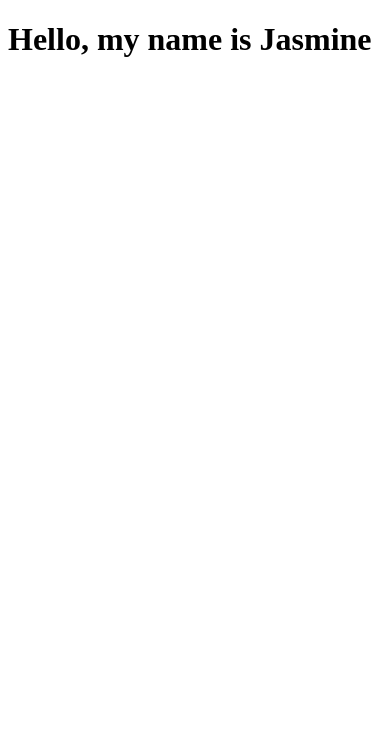
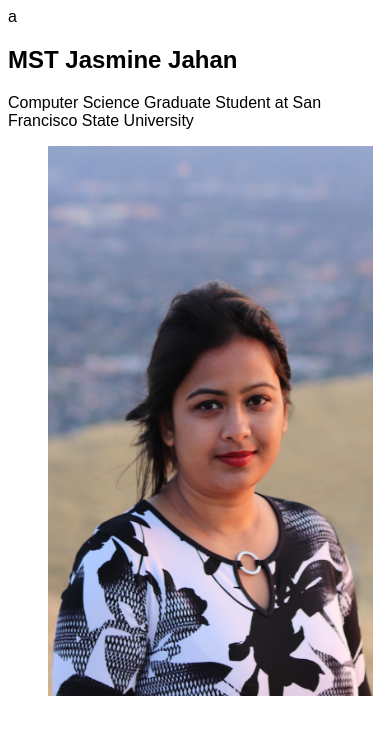
Before and after one commit to jasjahan/CSC848-FinalProject-HungryGators19, a Flask app: page /Jasmine in a window 390 px wide. Shown: the top 735 px of the page. Run offline with Flask 2, Linux system fonts and the light colour scheme.

Commit message:
Uploaded Personal WebPage

```diff
--- a/flaskProject/templates/Jasmine.html
+++ b/flaskProject/templates/Jasmine.html
@@ -1,10 +1,93 @@
 <!DOCTYPE html>
 <html lang="en">
 <head>
-    <meta charset="UTF-8">
-    <title>Title</title>
+<title>CSS Template</title>
+<meta charset="utf-8">
+<meta name="viewport" content="width=device-width, initial-scale=1">
+<style>
+* {
+  box-sizing: border-box;
+}
+
+body {
+  font-family: Arial, Helvetica, sans-serif;
+}
+
+/* Style the header */
+header {
+  background-color: #666;
+  padding: 30px;
+  text-align: center;
+  font-size: 35px;
+  color: white;
+}
+
+/* Create two columns/boxes that floats next to each other */
+nav {
+  float: left;
+  width: 30%;
+  height: 300px; /* only for demonstration, should be removed */
+  background: #ccc;
+  padding: 20px;
+}
+
+/* Style the list inside the menu */
+nav ul {
+  list-style-type: none;
+  padding: 0;
+}
+
+article {
+  float: left;
+  padding: 20px;
+  width: 70%;
+  background-color: #f1f1f1;
+  height: 300px; /* only for demonstration, should be removed */
+}
+
+/* Clear floats after the columns */
+section::after {
+  content: "";
+  display: table;
+  clear: both;
+}
+
+/* Style the footer */
+footer {
+  background-color: #777;
+  padding: 10px;
+  text-align: center;
+  color: white;
+}
+
+/* Responsive layout - makes the two columns/boxes stack on top of each other instead of next to each other, on small screens */
+@media (max-width: 600px) {
+  nav, article {
+    width: 100%;
+    height: auto;
+  }
+}
+</style>
 </head>
-<body>
-<h1>Hello, my name is Jasmine</h1>
+<body>a
+
+<h2> MST Jasmine Jahan</h2>
+<p>Computer Science Graduate Student at San Francisco State University </p>
+
+
+
+<section>
+
+    <ul>
+     <img src="jas.jpg" alt="Pic" style="width:325px;height:550px;">
+
+    </ul>
+
+
+
+</section>
+
+
+
 </body>
 </html>
```
Also changed, not shown: application/milestone-0-site/resources/jas.JPG (added).
